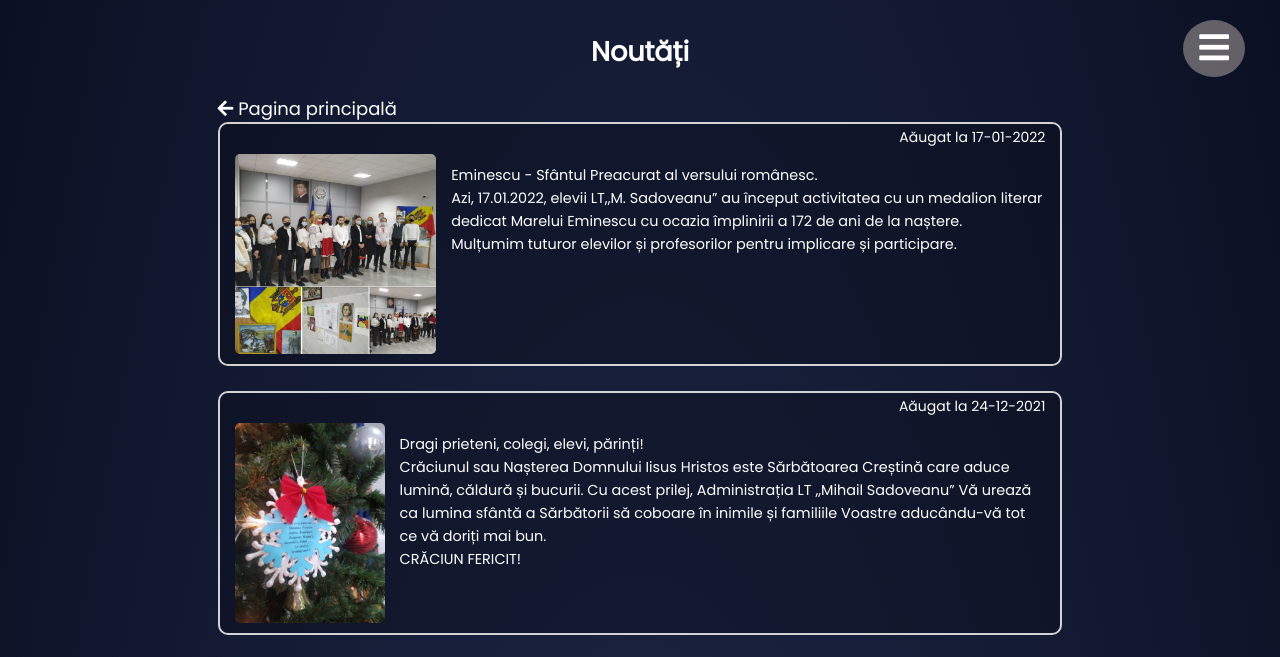
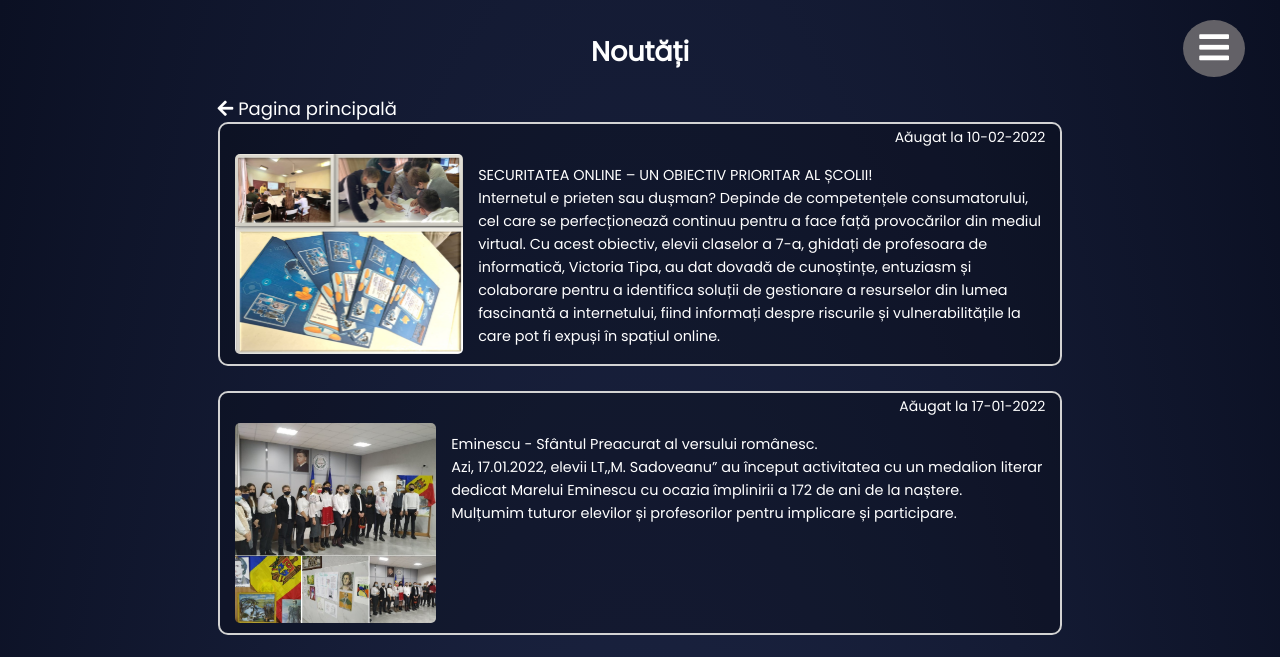
Before and after one commit to VikaTipa/LT-Mihail-Sadoveanu, a plain HTML site: page pages/noutati.html in a window 1280 px wide. Shown: the top 657 px of the page. Drawn offline with nearby package versions, Linux system fonts and the light colour scheme.

Commit message:
adaugare

```diff
--- a/pages/noutati.html
+++ b/pages/noutati.html
@@ -46,6 +46,19 @@
                 <i class="fas fa-arrow-left"></i>
                 Pagina principală
             </a>
+            <div class="noutate">
+                <div class="noutate-data">Aăugat la 10-02-2022</div>
+                <img height="200" src="../images/n19.jpg">
+                <p>
+                    SECURITATEA ONLINE – UN OBIECTIV PRIORITAR AL ȘCOLII!</br>
+                    Internetul e prieten sau dușman? Depinde de competențele consumatorului, cel care se perfecționează
+                    continuu pentru a face față provocărilor din mediul virtual. Cu acest obiectiv, elevii claselor a
+                    7-a, ghidați de profesoara de informatică, Victoria Tipa, au dat dovadă de cunoștințe, entuziasm și
+                    colaborare pentru a identifica soluții de gestionare a resurselor din lumea fascinantă a
+                    internetului, fiind informați despre riscurile și vulnerabilitățile la care pot fi expuși în spațiul
+                    online.
+                </p>
+            </div>
             <div class="noutate">
                 <div class="noutate-data">Aăugat la 17-01-2022</div>
                 <img height="200" src="../images/n17.jpg">
```
Also changed, not shown: images/n19.jpg (added), 2 other files.
